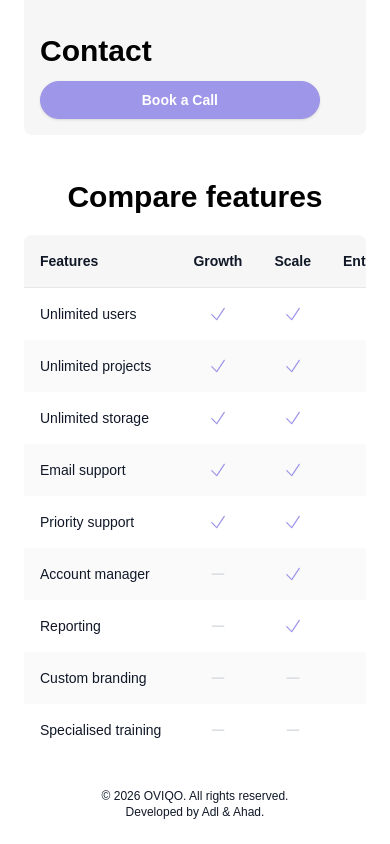
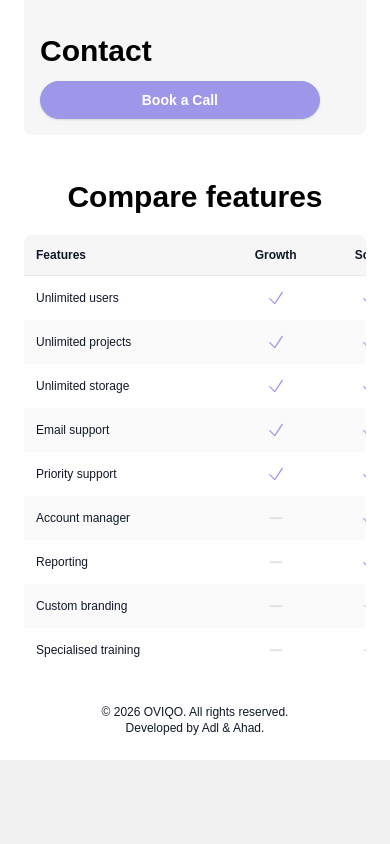
Before and after one commit to Oviqo-dev/oviqo-web, a Next.js app: page /plans in a window 390 px wide. Shown: the part 1839-2683 px from the top of the page. After the commit the page ends 2599 px from the top, so only its background shows below. Built offline with nearby package versions, Linux system fonts and the light colour scheme.

Commit message:
optimised plans page pricing table comparison for mobile

```diff
--- a/app/plans/page.tsx
+++ b/app/plans/page.tsx
@@ -150,13 +150,18 @@ export default function Plans() {
           <div className='flex p-2 pl-6 pr-6 max-w-7xl'>
 
             <div className="w-full overflow-x-auto rounded-lg ">
-              <table className="w-full min-w-max table-auto text-left">
+              <table className="w-full table-auto text-left min-w-130">
                 <thead>
                   <tr>
                     {TABLE_HEAD.map((head, i) => (
                       <th
                         key={head}
-                        className={`p-4 border-b border-gray-200 bg-[#f6f6f6] text-sm font-bold text-gray-900 ${i > 0 ? "text-center" : ""}`}
+                        scope="col"
+                        className={`border-b border-gray-200 bg-[#f6f6f6] p-3 text-xs font-bold text-gray-900 sm:p-4 sm:text-sm ${
+                          i === 0
+                            ? "sticky left-0 z-20 shadow-[2px_0_0_0_#e5e7eb]"
+                            : "text-center"
+                        }`}
                       >
                         {head}
                       </th>
@@ -164,15 +169,22 @@ export default function Plans() {
                   </tr>
                 </thead>
                 <tbody>
-                  {TABLE_ROWS.map(({ feature, growth, scale, enterprise }, index) => (
-                    <tr key={feature} className={index % 2 === 0 ? "bg-white" : "bg-[#fafafa]"}>
-                      <td className="p-4 text-sm font-medium text-gray-900">{feature}</td>
-                      <td className="p-4 text-center"><Cell value={growth} /></td>
-                      <td className="p-4 text-center"><Cell value={scale} /></td>
-                      <td className="p-4 text-center"><Cell value={enterprise} /></td>
+                {TABLE_ROWS.map(({ feature, growth, scale, enterprise }, index) => {
+                  const bg = index % 2 === 0 ? "bg-white" : "bg-[#fafafa]";
+                  return (
+                    <tr key={feature} className={bg}>
+                      <td
+                        className={`sticky left-0 z-10 p-3 text-xs font-medium text-gray-900 shadow-[2px_0_0_0_#e5e7eb] sm:p-4 sm:text-sm ${bg}`}
+                      >
+                        {feature}
+                      </td>
+                      <td className="p-3 text-center sm:p-4"><Cell value={growth} /></td>
+                      <td className="p-3 text-center sm:p-4"><Cell value={scale} /></td>
+                      <td className="p-3 text-center sm:p-4"><Cell value={enterprise} /></td>
                     </tr>
-                  ))}
-                </tbody>
+                  );
+                })}
+              </tbody>
               </table>
             </div>
 
```
